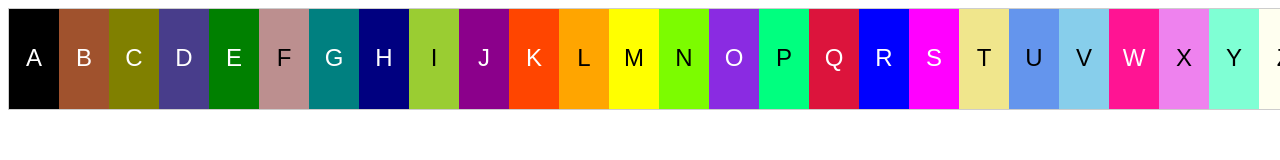
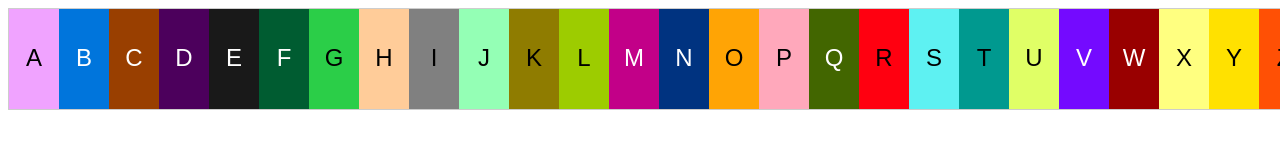
Before and after one commit to andbar-ru/world-repartition, a website built with Vite: page colorsView.html in a window 1280 px wide. Shown: the top 160 px of the page. Built offline with nearby package versions, Linux system fonts and the light colour scheme.

Commit message:
Change country colors

```diff
--- /dev/null
+++ b/src/config.ts
@@ -0,0 +1,140 @@
+export interface Country {
+  name: string
+  color: string
+  altColor: string
+}
+
+// Colors are taken from https://www.aic-color.org/resources/Documents/jaic_v5_06.pdf.
+// Alternate colors are assigned by "L" in LAB color space
+export const countries: Country[] = [
+  {
+    name: 'A',
+    color: 'rgb(240, 163, 255)', // Amethyst
+    altColor: 'black',
+  },
+  {
+    name: 'B',
+    color: 'rgb(0, 117, 220)', // Blue
+    altColor: 'white',
+  },
+  {
+    name: 'C',
+    color: 'rgb(153, 63, 0)', // Caramel
+    altColor: 'white',
+  },
+  {
+    name: 'D',
+    color: 'rgb(76, 0, 92)', // Damson
+    altColor: 'white',
+  },
+  {
+    name: 'E',
+    color: 'rgb(25, 25, 25)', // Ebony
+    altColor: 'white',
+  },
+  {
+    name: 'F',
+    color: 'rgb(0, 92, 49)', // Forest
+    altColor: 'white',
+  },
+  {
+    name: 'G',
+    color: 'rgb(43, 206, 72)', // Green
+    altColor: 'black',
+  },
+  {
+    name: 'H',
+    color: 'rgb(255, 204, 153)', // Honeydew
+    altColor: 'black',
+  },
+  {
+    name: 'I',
+    color: 'rgb(128, 128, 128)', // Iron
+    altColor: 'black',
+  },
+  {
+    name: 'J',
+    color: 'rgb(148, 255, 181)', // Jade
+    altColor: 'black',
+  },
+  {
+    name: 'K',
+    color: 'rgb(143, 124, 0)', // Khaki
+    altColor: 'black',
+  },
+  {
+    name: 'L',
+    color: 'rgb(157, 204, 0)', // Lime
+    altColor: 'black',
+  },
+  {
+    name: 'M',
+    color: 'rgb(194, 0, 136)', // Mallow
+    altColor: 'white',
+  },
+  {
+    name: 'N',
+    color: 'rgb(0, 51, 128)', // Navy
+    altColor: 'white',
+  },
+  {
+    name: 'O',
+    color: 'rgb(255, 164, 5)', // Orpiment
+    altColor: 'black',
+  },
+  {
+    name: 'P',
+    color: 'rgb(255, 168, 187)', // Pink
+    altColor: 'black',
+  },
+  {
+    name: 'Q',
+    color: 'rgb(66, 102, 0)', // Quagmire
+    altColor: 'white',
+  },
+  {
+    name: 'R',
+    color: 'rgb(255, 0, 16)', // Red
+    altColor: 'black',
+  },
+  {
+    name: 'S',
+    color: 'rgb(94, 241, 242)', // Sky
+    altColor: 'black',
+  },
+  {
+    name: 'T',
+    color: 'rgb(0, 153, 143)', // Turquoise
+    altColor: 'black',
+  },
+  {
+    name: 'U',
+    color: 'rgb(224, 255, 102)', // Uranium
+    altColor: 'black',
+  },
+  {
+    name: 'V',
+    color: 'rgb(116, 10, 255)', // Violet
+    altColor: 'white',
+  },
+  {
+    name: 'W',
+    color: 'rgb(153, 0, 0)', // Wine
+    altColor: 'white',
+  },
+  {
+    name: 'X',
+    color: 'rgb(255, 255, 128)', // Xanthin
+    altColor: 'black',
+  },
+  {
+    name: 'Y',
+    color: 'rgb(255, 225, 0)', // Yellow
+    altColor: 'black',
+  },
+  {
+    name: 'Z',
+    color: 'rgb(255, 80, 5)', // Zinnia
+    altColor: 'black',
+  },
+]
--- a/src/countries.ts
+++ /dev/null
@@ -1,137 +0,0 @@
-import { CountryConfig } from './types'
-
-// Colors are generated on https://mokole.com/palette.html.
-const countries: CountryConfig[] = [
-  {
-    name: 'A',
-    color: '#000000', // black
-    altColor: 'white',
-  },
-  {
-    name: 'B',
-    color: '#a0522d', // sienna
-    altColor: 'white',
-  },
-  {
-    name: 'C',
-    color: '#808000', // olive
-    altColor: 'white',
-  },
-  {
-    name: 'D',
-    color: '#483d8b', // darkslateblue
-    altColor: 'white',
-  },
-  {
-    name: 'E',
-    color: '#008000', // green
-    altColor: 'white',
-  },
-  {
-    name: 'F',
-    color: '#bc8f8f', // rosybrown
-    altColor: 'black',
-  },
-  {
-    name: 'G',
-    color: '#008080', // teal
-    altColor: 'white',
-  },
-  {
-    name: 'H',
-    color: '#000080', // navy
-    altColor: 'white',
-  },
-  {
-    name: 'I',
-    color: '#9acd32', // yellowgreen
-    altColor: 'black',
-  },
-  {
-    name: 'J',
-    color: '#8b008b', // darkmagenta
-    altColor: 'white',
-  },
-  {
-    name: 'K',
-    color: '#ff4500', // orangered
-    altColor: 'white',
-  },
-  {
-    name: 'L',
-    color: '#ffa500', // orange
-    altColor: 'black',
-  },
-  {
-    name: 'M',
-    color: '#ffff00', // yellow
-    altColor: 'black',
-  },
-  {
-    name: 'N',
-    color: '#7cfc00', // lawngreen
-    altColor: 'black',
-  },
-  {
-    name: 'O',
-    color: '#8a2be2', // blueviolet
-    altColor: 'white',
-  },
-  {
-    name: 'P',
-    color: '#00ff7f', // springgreen
-    altColor: 'black',
-  },
-  {
-    name: 'Q',
-    color: '#dc143c', // crimson
-    altColor: 'white',
-  },
-  {
-    name: 'R',
-    color: '#0000ff', // blue
-    altColor: 'white',
-  },
-  {
-    name: 'S',
-    color: '#ff00ff', // fuchsia
-    altColor: 'white',
-  },
-  {
-    name: 'T',
-    color: '#f0e68c', // khaki
-    altColor: 'black',
-  },
-  {
-    name: 'U',
-    color: '#6495ed', // cornflower
-    altColor: 'black',
-  },
-  {
-    name: 'V',
-    color: '#87ceeb', // skyblue
-    altColor: 'black',
-  },
-  {
-    name: 'W',
-    color: '#ff1493', // deeppink
-    altColor: 'white',
-  },
-  {
-    name: 'X',
-    color: '#ee82ee', // violet
-    altColor: 'black',
-  },
-  {
-    name: 'Y',
-    color: '#7fffd4', // aquamarine
-    altColor: 'black',
-  },
-  {
-    name: 'Z',
-    color: '#fffff0', // ivory
-    altColor: 'black',
-  },
-]
-
-export default countries
--- a/src/types.ts
+++ b/src/types.ts
@@ -1,5 +1 @@
-export interface CountryConfig {
-  name: string
-  color: string
-  altColor: string
-}
+export type Position = [number, number]
```
Also changed, not shown: colorsView.html (+1 -1 lines), src/main.ts (+30 -26 lines), favicon.ico (added).
